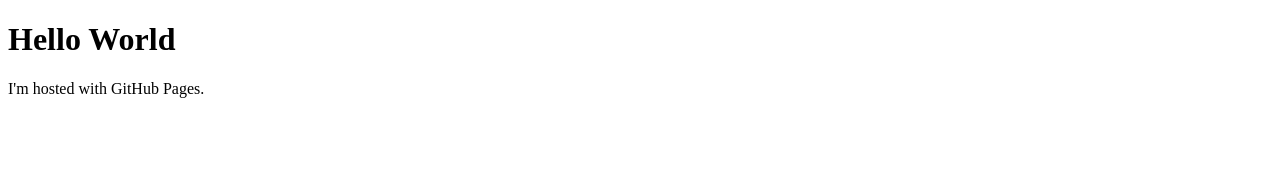
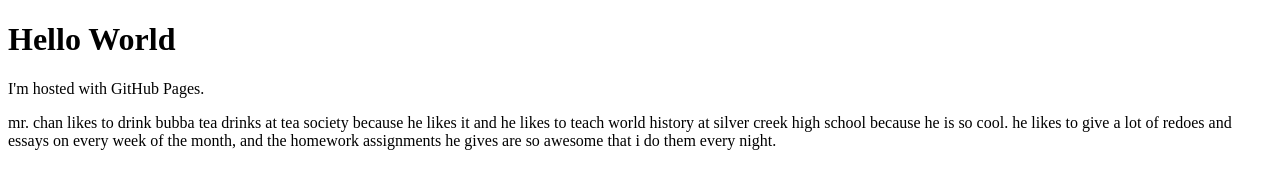
Before and after one commit to davisvle/davisvle, a plain HTML site: page index.html in a window 1280 px wide. Drawn offline with Linux system fonts and the light colour scheme.

Commit message:
Update index.html

```diff
--- a/index.html
+++ b/index.html
@@ -5,3 +5,5 @@
 <p>I'm hosted with GitHub Pages.</p>
 </body>
 </html>
+
+<p>mr. chan likes to drink bubba tea drinks at tea society because he likes it and he likes to teach world history at silver creek high school because he is so cool. he likes to give a lot of redoes and essays on every week of the month, and the homework assignments he gives are so awesome that i do them every night.</p>
```
